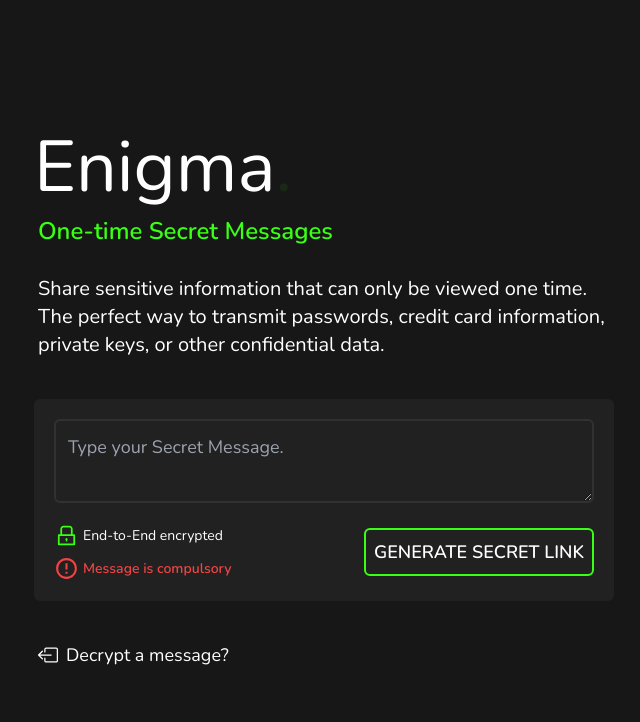
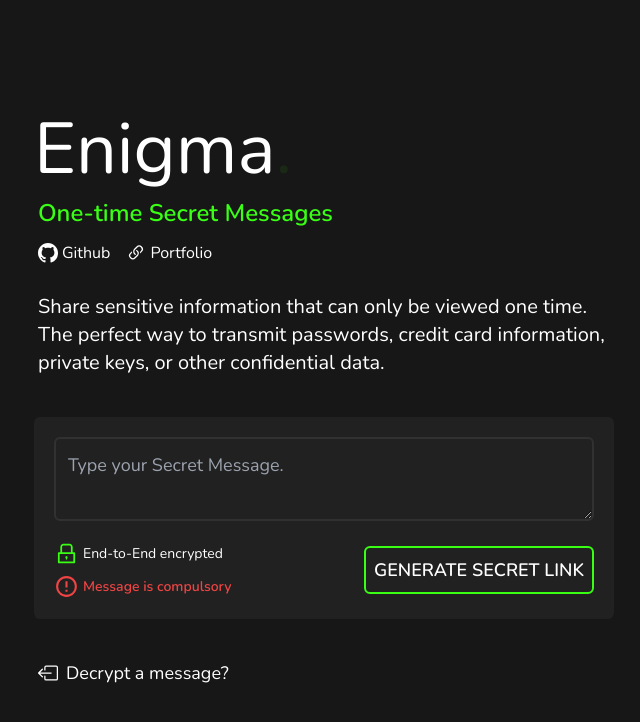
Before and after one commit to kevinpauljacob/enigma, a React (Vite) app: page / in a window 1280 px wide. Shown: the top 722 px of the page, without its empty margins (316-956 px from the left). Built offline with nearby package versions, Linux system fonts and the light colour scheme.

Commit message:
Added socials

```diff
--- a/src/components/Hero.jsx
+++ b/src/components/Hero.jsx
@@ -1,12 +1,24 @@
+import { BsGithub, BsLink45Deg } from 'react-icons/bs'
+
 const Hero = () => {
   return (
     <div className="w-full">
         <h1 className="text-5xl min-[510px]:text-7xl">
             Enigma<span className="text-[#39FF14] animate-ping">.</span>
         </h1>
-        <p className="text-lg min-[510px]:text-2xl text-[#39FF14] font-semibold mt-3 mb-7 px-1">
+        <p className="text-lg min-[510px]:text-2xl text-[#39FF14] font-semibold my-3 px-1">
             One-time Secret Messages
         </p>
+        <div className='flex mb-7 px-1'>
+          <a href="https://github.com/itaintkevin/enigma" className='flex items-center mr-2'>
+            <BsGithub className="mr-1" size={20}/>
+            Github
+          </a>
+          <a href="https://kevinpaul.xyz" className='flex items-center ml-2'>
+            <BsLink45Deg className="mr-1" size={20}/>
+            Portfolio
+          </a>
+        </div>
         <p className="text-md min-[510px]:text-xl w-full mb-10 px-1">
             Share sensitive information that can only be viewed one time.
             <br/>
```
